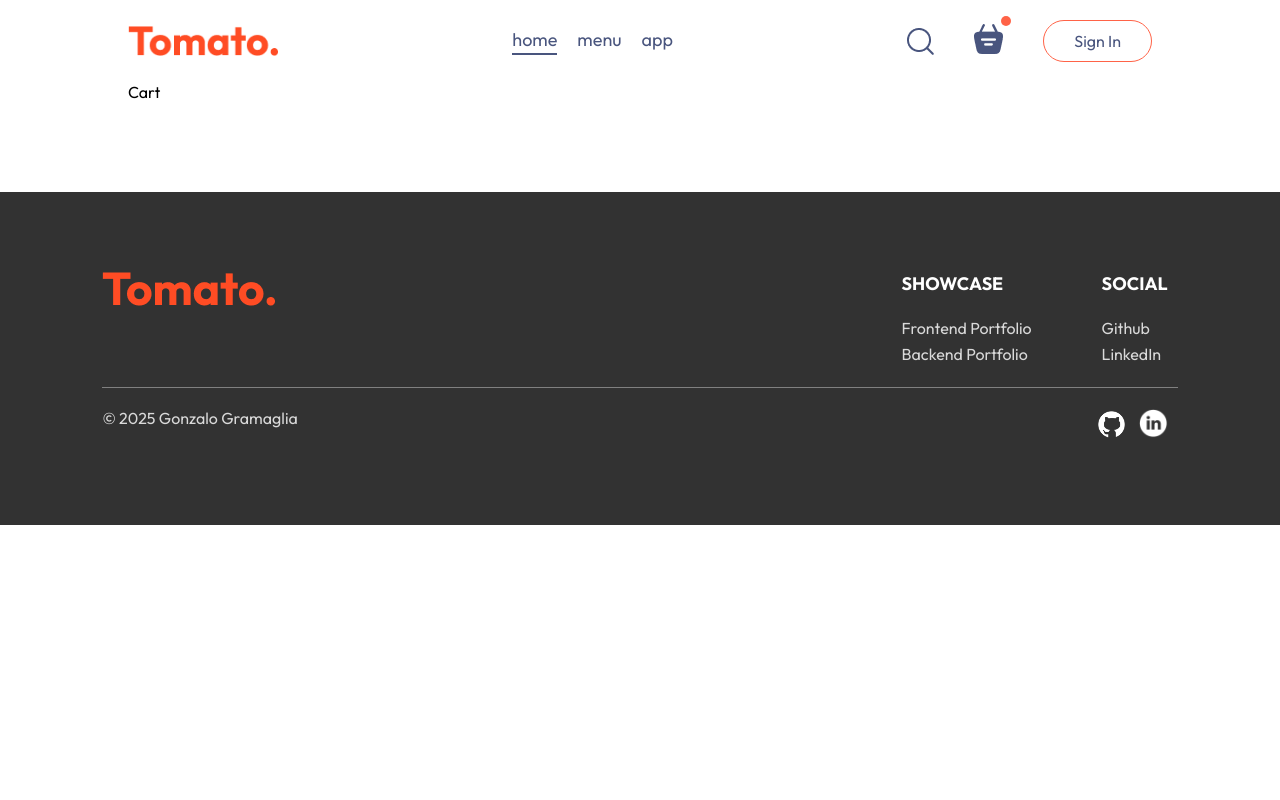
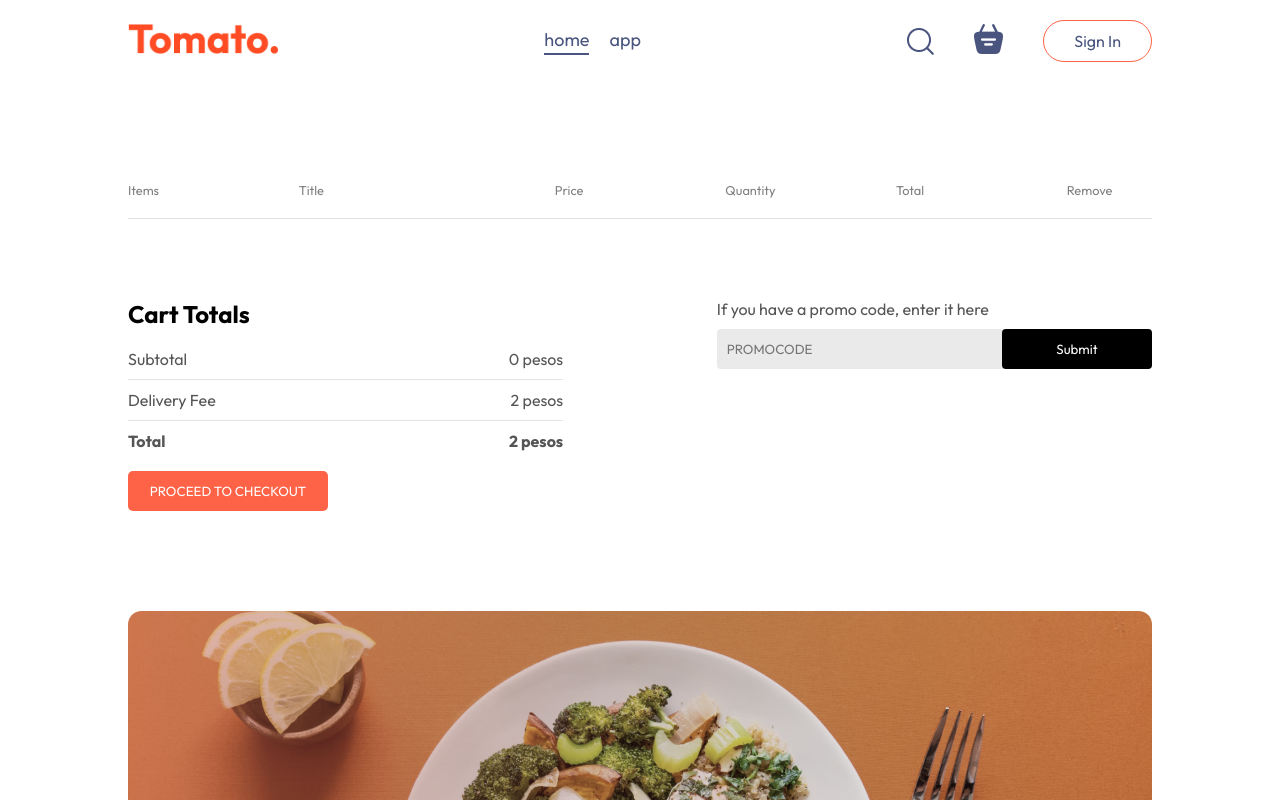
Before and after one commit to gonzagramaglia/mern-ecommerce, a React (Vite) app in the folder frontend/: page /cart in a window 1280 px wide. Shown: the top 800 px of the page. Built offline with nearby package versions, Linux system fonts and the light colour scheme.

Commit message:
frontend: Cart page ready. useContext hook in its prime

```diff
--- a/frontend/src/App.jsx
+++ b/frontend/src/App.jsx
@@ -6,6 +6,7 @@
 import Footer from "./components/Footer/Footer";
 import { useState } from "react";
 import LoginPopup from "./components/LoginPopup/LoginPopup";
+import AppDownload from "./components/AppDownload/AppDownload";
 
 const App = () => {
   const [showLogin, setShowLogin] = useState(false);
@@ -23,6 +24,7 @@
           <Route path="/cart" element={<Cart />} />
           <Route path="/order" element={<PlaceOrder />} />
         </Routes>
+        <AppDownload />
       </div>
       <Footer />
     </>
--- a/frontend/src/components/Navbar/Navbar.jsx
+++ b/frontend/src/components/Navbar/Navbar.jsx
@@ -1,18 +1,21 @@
 import { assets } from "../../assets/assets";
 import "./Navbar.css";
 import { Link } from "react-router-dom";
+import { useContext } from "react";
+import { StoreContext } from "../../context/StoreContext";
 
 const Navbar = ({ setShowLogin }) => {
+  const { getTotalCartAmount } = useContext(StoreContext);
+
   return (
     <div className="navbar">
-      <img src={assets.logo} alt="logo" className="logo" />
+      <Link to="/">
+        <img src={assets.logo} alt="logo" className="logo" />
+      </Link>
       <ul className="navbar-menu">
         <Link to="/" className="active">
           home
         </Link>
-        <a href="#explore-menu" className="inactive">
-          menu
-        </a>
         <a href="#app" className="inactive">
           app
         </a>
@@ -20,8 +23,10 @@
       <div className="navbar-right">
         <img src={assets.search_icon} alt="search icon" />
         <div className="navbar-search-icon">
-          <img src={assets.basket_icon} alt="" />
-          <div className="dot"></div>
+          <Link to="/cart">
+            <img src={assets.basket_icon} alt="" />
+          </Link>
+          <div className={getTotalCartAmount() === 0 ? "" : "dot"}></div>
         </div>
         <button onClick={() => setShowLogin(true)}>Sign In</button>
       </div>
--- a/frontend/src/context/StoreContext.jsx
+++ b/frontend/src/context/StoreContext.jsx
@@ -1,4 +1,4 @@
-import { createContext, useEffect, useState } from "react";
+import { createContext, useState } from "react";
 import { food_list } from "../assets/assets";
 
 export const StoreContext = createContext(null);
@@ -30,9 +30,16 @@
     });
   };
 
-  useEffect(() => {
-    console.log(cartItems);
-  }, [cartItems]);
+  const getTotalCartAmount = () => {
+    let totalAmount = 0;
+    for (const item in cartItems) {
+      if (cartItems[item] > 0) {
+        let itemInfo = food_list.find((product) => product._id === item);
+        totalAmount += itemInfo.price * cartItems[item];
+      }
+    }
+    return totalAmount;
+  };
 
   const contextValue = {
     food_list,
@@ -40,6 +47,7 @@
     setCartItems,
     addToCart,
     removeFromCart,
+    getTotalCartAmount,
   };
 
   return (
--- a/frontend/src/pages/Cart/Cart.css
+++ b/frontend/src/pages/Cart/Cart.css
@@ -0,0 +1,116 @@
+.cart {
+  margin-top: 100px;
+}
+
+.cart-items-title {
+  display: grid;
+  grid-template-columns: 1fr 1.5fr 1fr 1fr 1fr 0.5fr;
+  align-items: center;
+  color: grey;
+  font-size: max(1vw, 12px);
+}
+
+.cart-items-item {
+  margin: 10px 0px;
+  color: black;
+}
+
+.cart-items-item img {
+  width: 50px;
+}
+
+.cart hr {
+  height: 1px;
+  background-color: #e2e2e2;
+  border: none;
+}
+
+.cart-items-item .cross {
+  cursor: pointer;
+  width: 15px;
+  margin-left: 15px;
+}
+
+.cart-bottom {
+  margin-top: 80px;
+  display: flex;
+  justify-content: space-between;
+  gap: max(12vw, 20px);
+}
+
+.cart-total {
+  flex: 1;
+  display: flex;
+  flex-direction: column;
+  gap: 20px;
+}
+
+.cart-total-details {
+  display: flex;
+  justify-content: space-between;
+  color: #555;
+}
+
+.cart-total hr {
+  margin: 10px 0px;
+}
+
+.cart-total button {
+  border: none;
+  color: white;
+  background-color: tomato;
+  width: max(15vw, 200px);
+  padding: 12px 0px;
+  cursor: pointer;
+  border-radius: 5px;
+}
+
+.cart-promocode {
+  flex: 1;
+}
+
+.cart-promocode p {
+  color: #555;
+}
+
+.cart-promocode-input {
+  margin-top: 10px;
+  display: flex;
+  justify-content: space-between;
+  align-items: center;
+  background-color: #eaeaea;
+  border-radius: 4px;
+}
+
+.cart-promocode-input input {
+  background: transparent;
+  border: none;
+  outline: none;
+  padding-left: 10px;
+}
+
+.cart-promocode-input button {
+  width: max(10vw, 150px);
+  padding: 12px 5px;
+  background-color: black;
+  border: none;
+  color: white;
+  border-radius: 4px;
+  cursor: pointer;
+}
+
+.main-dish {
+  width: 100%;
+  filter: grayscale(40%);
+  margin-top: 100px;
+}
+
+@media (max-width: 750px) {
+  .cart-bottom {
+    flex-direction: column-reverse;
+  }
+
+  .cart-promocode {
+    justify-content: start;
+  }
+}
--- a/frontend/src/pages/Cart/Cart.jsx
+++ b/frontend/src/pages/Cart/Cart.jsx
@@ -1,7 +1,86 @@
 import "./Cart.css";
+import { useContext } from "react";
+import { StoreContext } from "../../context/StoreContext";
+import { assets } from "../../assets/assets";
 
 const Cart = () => {
-  return <div>Cart</div>;
+  const { cartItems, food_list, removeFromCart, getTotalCartAmount } =
+    useContext(StoreContext);
+
+  return (
+    <>
+      <div className="cart">
+        <div className="cart-items">
+          <div className="cart-items-title">
+            <p>Items</p>
+            <p>Title</p>
+            <p>Price</p>
+            <p>Quantity</p>
+            <p>Total</p>
+            <p>Remove</p>
+          </div>
+          <br />
+          <hr />
+          {food_list.map((item, index) => {
+            if (cartItems[item._id] > 0) {
+              const item_quantity = cartItems[item._id];
+
+              return (
+                <>
+                  <div className="cart-items-title cart-items-item">
+                    <img src={item.image} alt={item.name} />
+                    <p>{item.name}</p>
+                    <p>{item.price} pesos</p>
+                    <p>{item_quantity}</p>
+                    <p>{item.price * item_quantity} pesos</p>
+                    <img
+                      onClick={() => removeFromCart(item._id)}
+                      className="cross"
+                      src={assets.cross_icon}
+                    />
+                  </div>
+                  <hr />
+                </>
+              );
+            }
+          })}
+        </div>
+        <div className="cart-bottom">
+          <div className="cart-total">
+            <h2>Cart Totals</h2>
+            <div>
+              <div className="cart-total-details">
+                <p>Subtotal</p>
+                <p>{getTotalCartAmount()} pesos</p>
+              </div>
+              <hr />
+
+              <div className="cart-total-details">
+                <p>Delivery Fee</p>
+                <p>{2} pesos</p>
+              </div>
+              <hr />
+              <div className="cart-total-details">
+                <b>Total</b>
+                <b>{getTotalCartAmount() + 2} pesos</b>
+              </div>
+            </div>
+            <button>PROCEED TO CHECKOUT</button>
+          </div>
+          <div className="cart-promocode">
+            <div>
+              <p>If you have a promo code, enter it here</p>
+              <div className="cart-promocode-input">
+                <input type="text" placeholder="PROMOCODE" />
+                <button>Submit</button>
+              </div>
+            </div>
+          </div>
+        </div>
+      </div>
+      <img src="/header_img.png" className="main-dish" />
+    </>
+  );
 };
 
 export default Cart;
--- a/frontend/src/pages/Home/Home.jsx
+++ b/frontend/src/pages/Home/Home.jsx
@@ -3,7 +3,6 @@
 import ExploreMenu from "../../components/ExploreMenu/ExploreMenu";
 import { useState } from "react";
 import FoodDisplay from "../../components/FoodDisplay/FoodDisplay";
-import AppDownload from "../../components/AppDownload/AppDownload";
 
 const Home = () => {
   const [category, setCategory] = useState("All");
@@ -14,7 +13,6 @@
         <Header />
         <ExploreMenu category={category} setCategory={setCategory} />
         <FoodDisplay category={category} />
-        <AppDownload />
       </div>
     </>
   );
```
